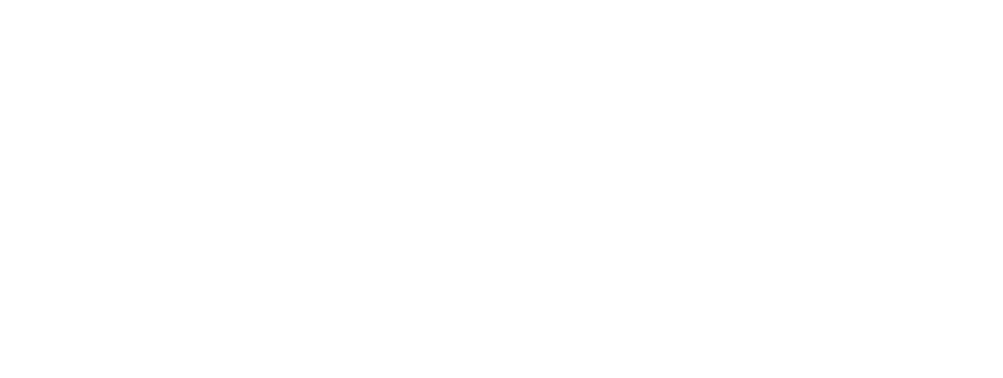
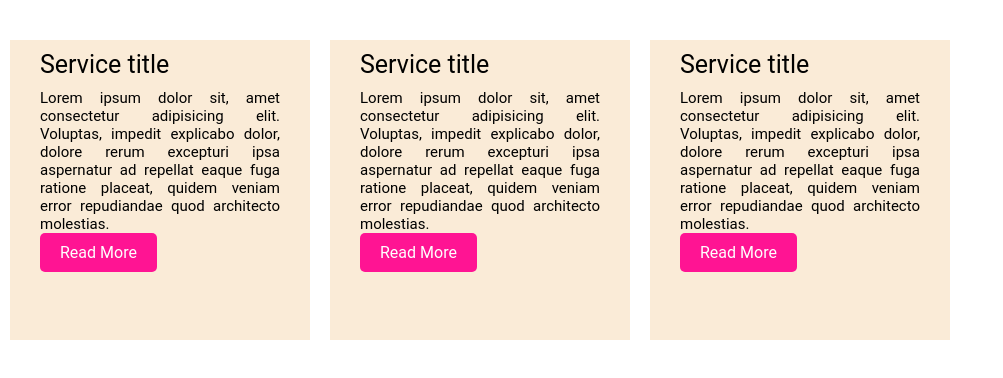
Before and after one commit to GausAlMunirTushar/BEM_Methodology_Practices, a plain HTML site: page index.html in a window 1280 px wide. Shown: the whole page, without its empty margins (0-1003 px from the left). Drawn offline with Linux system fonts and the light colour scheme.

Commit message:
sercices section create using bem mathodology

```diff
--- a/index.html
+++ b/index.html
@@ -0,0 +1,29 @@
+<!DOCTYPE html>
+<html lang="en">
+<head>
+    <meta charset="UTF-8">
+    <meta http-equiv="X-UA-Compatible" content="IE=edge">
+    <meta name="viewport" content="width=device-width, initial-scale=1.0">
+    <title>BEM Methodology Practices</title>
+    <link rel="stylesheet" href="style.css">
+</head>
+<body>
+    <div class="service">
+        <div class="service__item">
+            <h2 class="service__title">Service title</h2>
+            <p class="service__description">Lorem ipsum dolor sit, amet consectetur adipisicing elit. Voluptas, impedit explicabo dolor, dolore rerum excepturi ipsa aspernatur ad repellat eaque fuga ratione placeat, quidem veniam error repudiandae quod architecto molestias.</p>
+            <a class="service__button" href="#">read more</a>
+        </div>
+        <div class="service__item">
+            <h2 class="service__title">Service title</h2>
+            <p class="service__description">Lorem ipsum dolor sit, amet consectetur adipisicing elit. Voluptas, impedit explicabo dolor, dolore rerum excepturi ipsa aspernatur ad repellat eaque fuga ratione placeat, quidem veniam error repudiandae quod architecto molestias.</p>
+            <a class="service__button" href="#">read more</a>
+        </div>
+        <div class="service__item">
+            <h2 class="service__title">Service title</h2>
+            <p class="service__description">Lorem ipsum dolor sit, amet consectetur adipisicing elit. Voluptas, impedit explicabo dolor, dolore rerum excepturi ipsa aspernatur ad repellat eaque fuga ratione placeat, quidem veniam error repudiandae quod architecto molestias.</p>
+            <a class="service__button" href="#">read more</a>
+        </div>
+    </div>
+</body>
+</html>
--- a/style.scss
+++ b/style.scss
@@ -3,3 +3,43 @@
     padding: 0;
     box-sizing: border-box;
 }
+body{
+    font-family: 'Roboto', sans-serif;
+}
+.service{
+    width: 1000px;
+    height: 1000px;
+    margin-top: 30px;
+    &__item{
+        background-color: antiquewhite;
+        width: 300px;
+        height: 300px;
+        padding: 10px 30px;
+        float: left;
+        margin: 10px;
+    }
+    &__title{
+        font-size: 25px;
+        font-weight: normal;
+        margin-bottom: 10px;
+    }
+    &__description{
+       font-size: 15px;
+       margin-bottom: 10px;
+       text-align: justify;
+       font-weight: normal;
+    }
+    &__button{
+        background-color: deeppink;
+        text-decoration: none;
+        color: white;
+        text-decoration: none;
+        padding: 10px 20px;
+        text-transform: capitalize;
+        border-radius: 5px;
+        &:hover{
+            background-color: orangered;
+        }
+
+    }
+}
```
Also changed, not shown: style.css, 1 other file.
